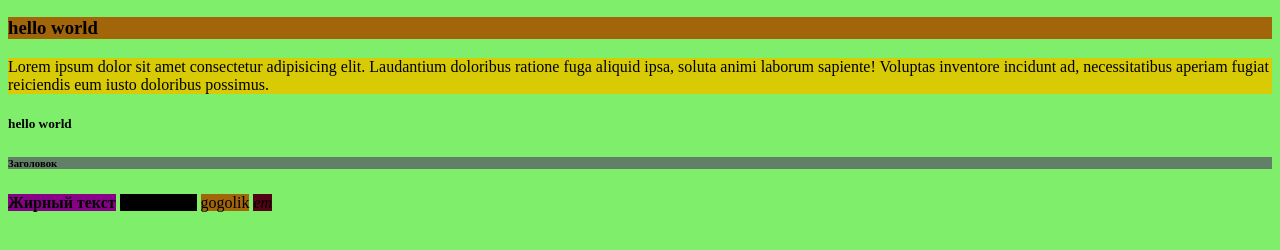
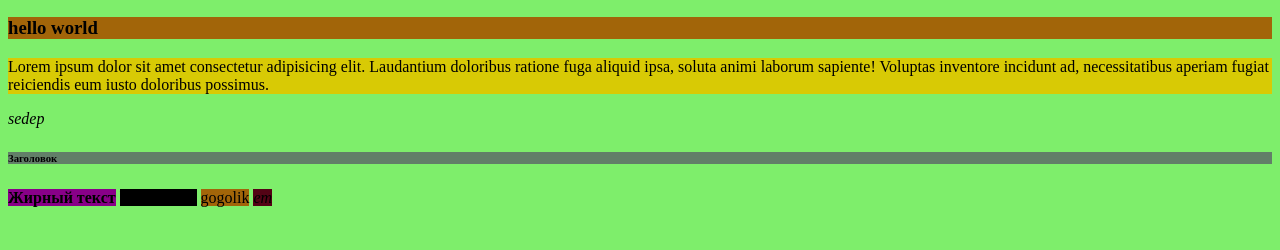
Before and after one commit to Qwerty-pixl/lesson2, a plain HTML site: page index.html in a window 1280 px wide. Shown: the part 224-474 px from the top of the page. Drawn offline with Linux system fonts and the light colour scheme.

Commit message:
added i,deleted h5

```diff
--- a/index.html
+++ b/index.html
@@ -15,7 +15,8 @@
 <h2>hello world</h2>
 <h3>hello world</h3>
 <p>Lorem ipsum dolor sit amet consectetur adipisicing elit. Laudantium doloribus ratione fuga aliquid ipsa, soluta animi laborum sapiente! Voluptas inventore incidunt ad, necessitatibus aperiam fugiat reiciendis eum iusto doloribus possimus.</p>
-<h5>hello world</h5>
+<i>sedep</i>
+
 <h6>Заголовок</h6>
 <strong>Жирный текст</strong>
 <b>hello world</b>
```
